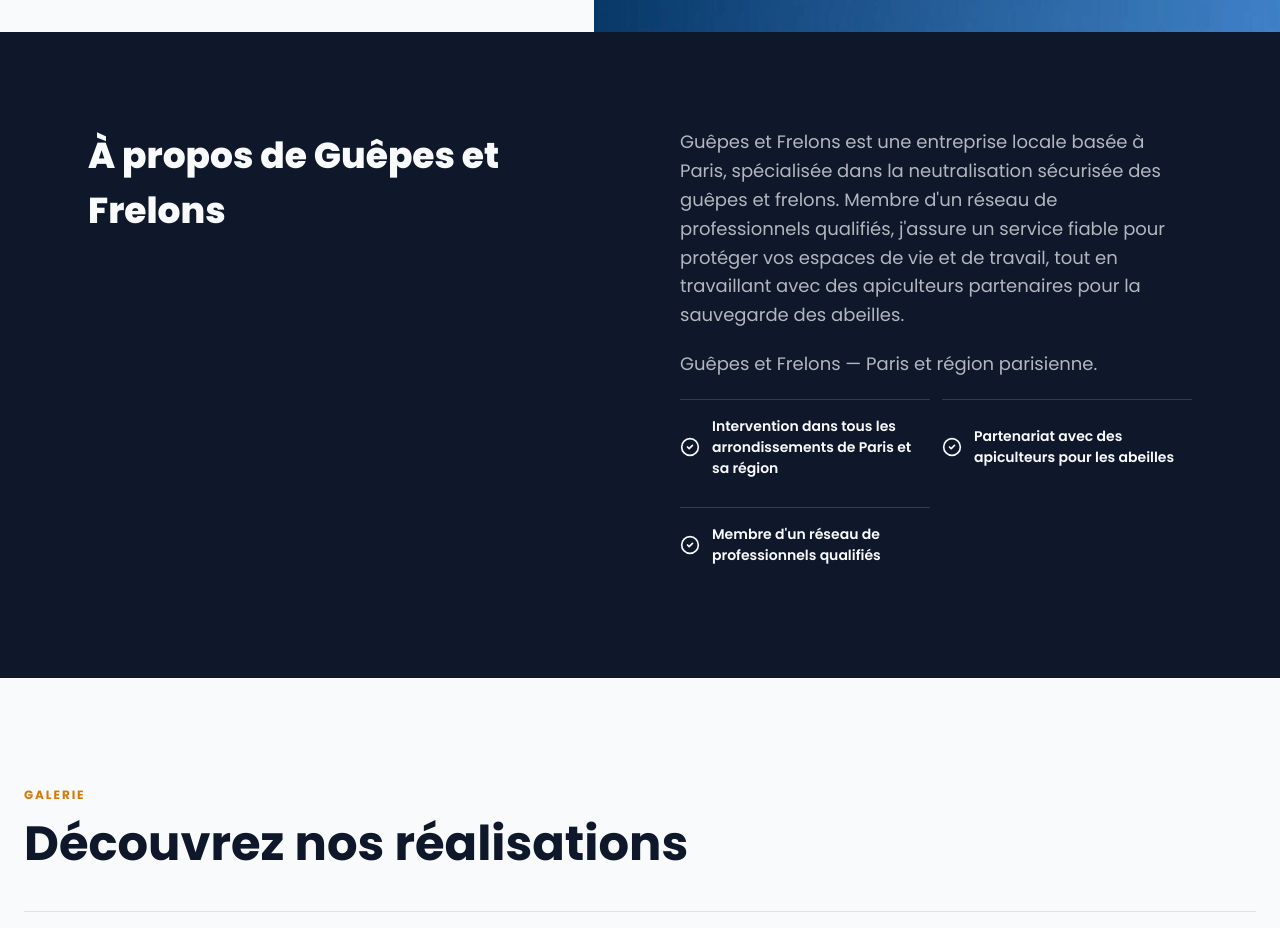
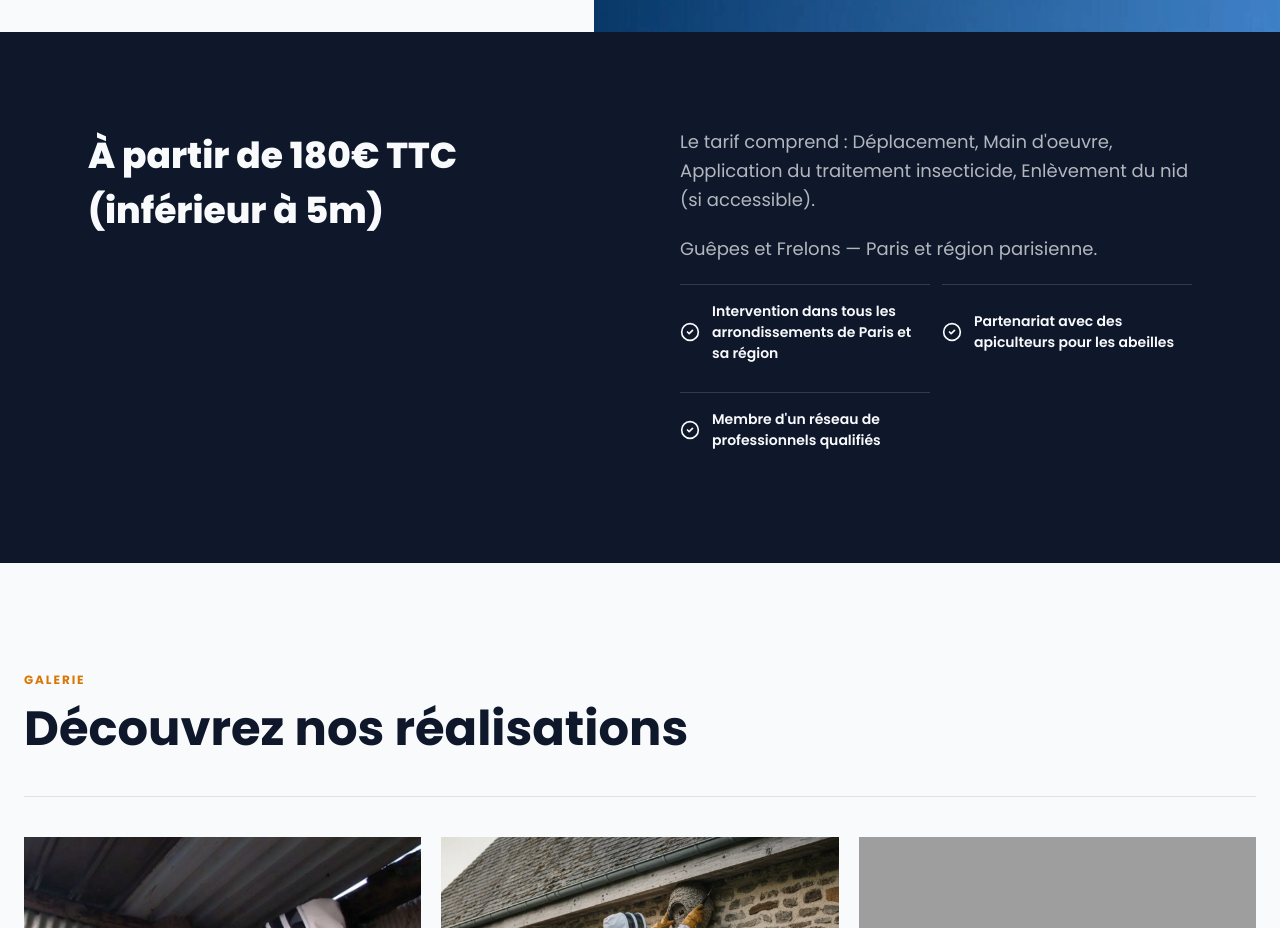
Before and after one commit to multiservices75/frelons.github.io, a plain HTML site: page index.html in a window 1280 px wide. Shown: the part 960-1888 px from the top of the page. Drawn offline with Linux system fonts and the light colour scheme; grey boxes are pictures that could not be loaded.

Commit message:
Update index.html

```diff
--- a/index.html
+++ b/index.html
@@ -196,9 +196,9 @@
 <section id="a-propos" class="about">
   <div class="about-inner">
     <div class="about-grid">
-      <h2 class="about-title">À propos de Guêpes et Frelons</h2>
+      <h2 class="about-title">À partir de 180€ TTC (inférieur à 5m)</h2>
       <div class="about-text">
-        <p>Guêpes et Frelons est une entreprise locale basée à Paris, spécialisée dans la neutralisation sécurisée des guêpes et frelons. Membre d&#x27;un réseau de professionnels qualifiés, j&#x27;assure un service fiable pour protéger vos espaces de vie et de travail, tout en travaillant avec des apiculteurs partenaires pour la sauvegarde des abeilles.</p>
+        <p> Le tarif comprend : Déplacement, Main d'oeuvre, Application du traitement insecticide, Enlèvement du nid (si accessible). </p>
 <p>Guêpes et Frelons — Paris et région parisienne.</p>
         <ul class="about-list">
           <li><svg viewBox="0 0 24 24" fill="none" stroke="currentColor" stroke-width="2" stroke-linecap="round" stroke-linejoin="round"><circle cx="12" cy="12" r="10"/><path d="m9 12 2 2 4-4"/></svg><span>Intervention dans tous les arrondissements de Paris et sa région</span></li>
```
